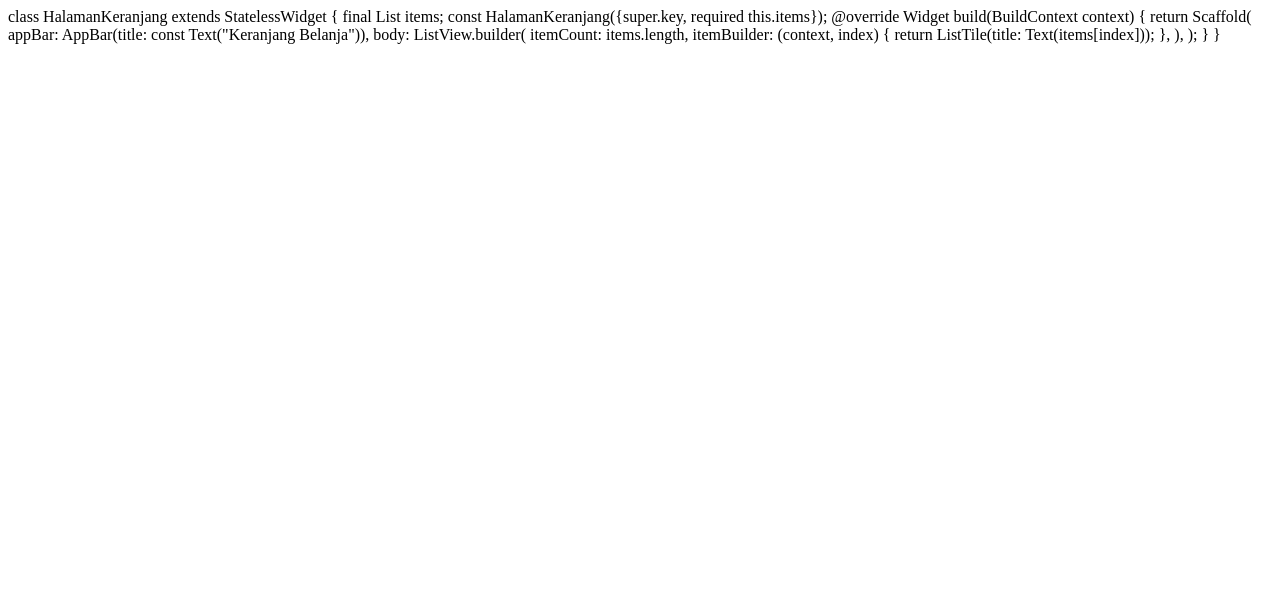
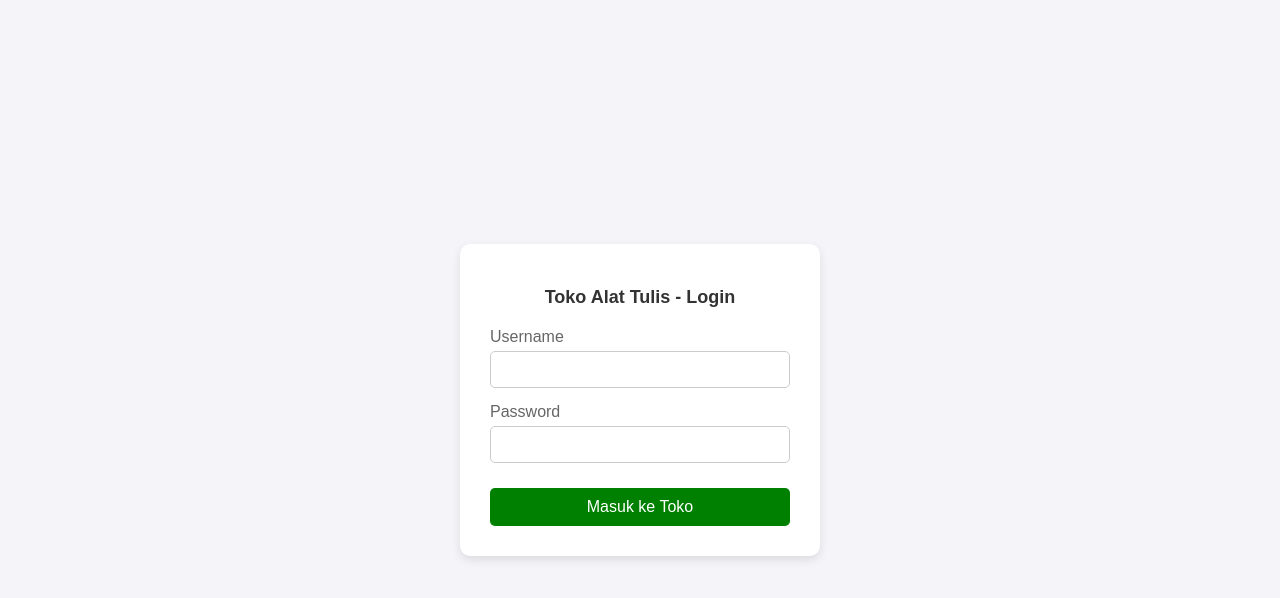
Before and after one commit to Selviana03/Sistem-Penjualan-Toko-Online-E-commerce-, a plain HTML site: page index.html in a window 1280 px wide. Drawn offline with Linux system fonts and the light colour scheme.

Commit message:
Add files via upload

```diff
--- a/index.html
+++ b/index.html
@@ -1,17 +1,31 @@
-class HalamanKeranjang extends StatelessWidget {
-  final List<String> items;
-  const HalamanKeranjang({super.key, required this.items});
+<!DOCTYPE html>
+<html lang="id">
+<head>
+    <meta charset="UTF-8">
+    <title>Toko Alat Tulis - Login</title>
+    <link rel="stylesheet" href="style.css">
+</head>
+<body>
 
-  @override
-  Widget build(BuildContext context) {
-    return Scaffold(
-      appBar: AppBar(title: const Text("Keranjang Belanja")),
-      body: ListView.builder(
-        itemCount: items.length,
-        itemBuilder: (context, index) {
-          return ListTile(title: Text(items[index]));
-        },
-      ),
-    );
-  }
-}
+    <div class="login-container">
+        <h1>Toko Alat Tulis - Login</h1>
+
+        <form>
+            <div class="input-group">
+                <label for="username">Username</label>
+                <input type="text" id="username" name="username" required>
+            </div>
+
+            <div class="input-group">
+                <label for="password">Password</label>
+                <input type="password" id="password" name="password" required>
+            </div>
+
+            <button type="button" onclick="alert('Tombol ditekan!')">
+                Masuk ke Toko
+            </button>
+        </form>
+    </div>
+
+</body>
+</html>
--- /dev/null
+++ b/style.css
@@ -0,0 +1,46 @@
+body {
+    font-family: Arial, sans-serif;
+    background-color: #f4f4f9;
+    display: flex;
+    justify-content: center;
+    align-items: center;
+    height: 100vh;
+    margin: 0;
+}
+
+.login-container {
+    background: white;
+    padding: 30px;
+    border-radius: 10px;
+    box-shadow: 0 4px 10px rgba(0,0,0,0.1);
+    width: 300px;
+    text-align: center;
+}
+
+h1 { font-size: 18px; color: #333; margin-bottom: 20px; }
+
+.input-group { margin-bottom: 15px; text-align: left; }
+
+.input-group label { display: block; margin-bottom: 5px; color: #666; }
+
+input {
+    width: 100%;
+    padding: 10px;
+    border: 1px solid #ccc;
+    border-radius: 5px;
+    box-sizing: border-box;
+}
+
+button {
+    width: 100%;
+    padding: 10px;
+    background-color: green;
+    color: white;
+    border: none;
+    border-radius: 5px;
+    cursor: pointer;
+    font-size: 16px;
+    margin-top: 10px;
+}
+
+button:hover { background-color: #006400; }
```
